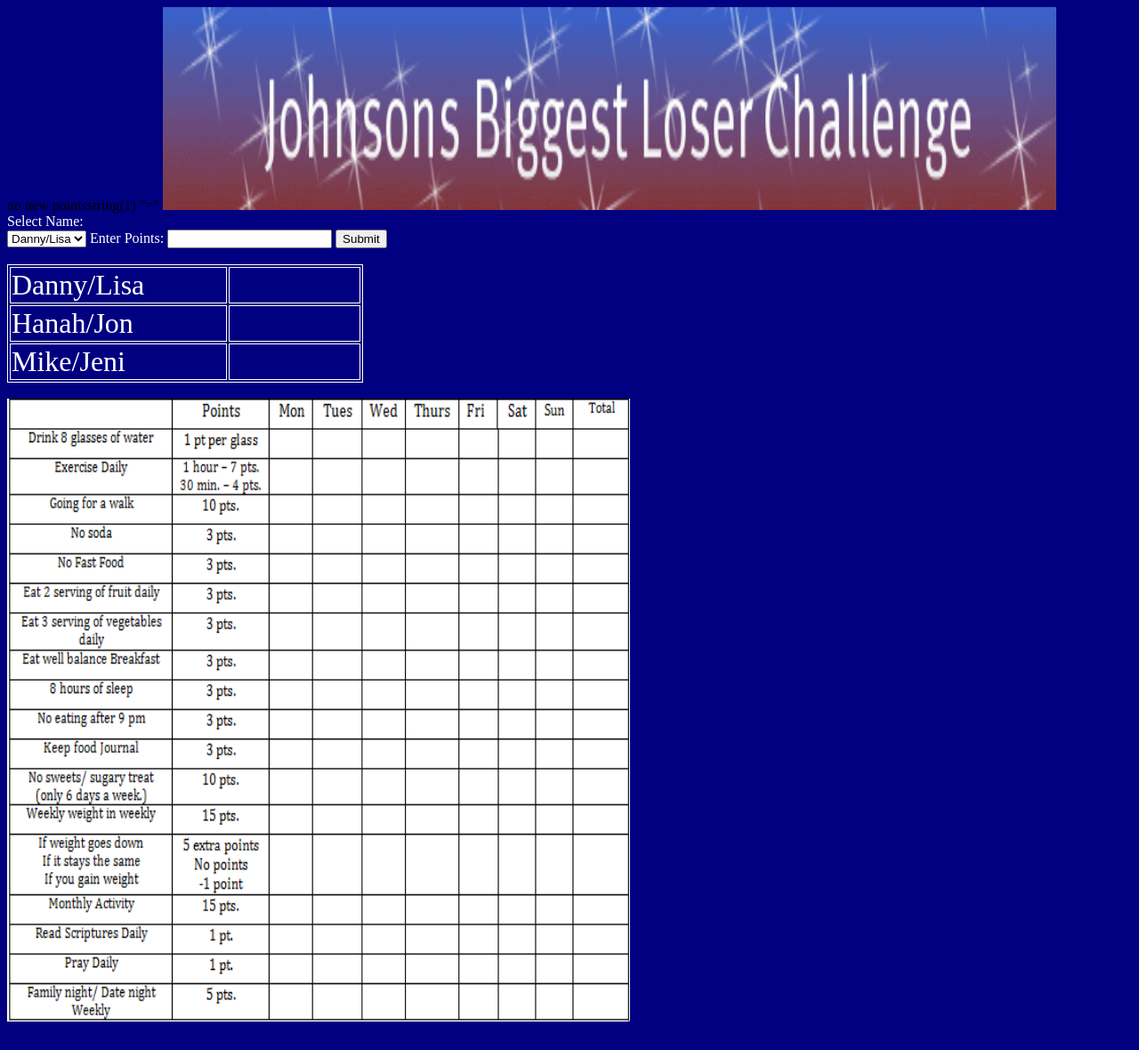
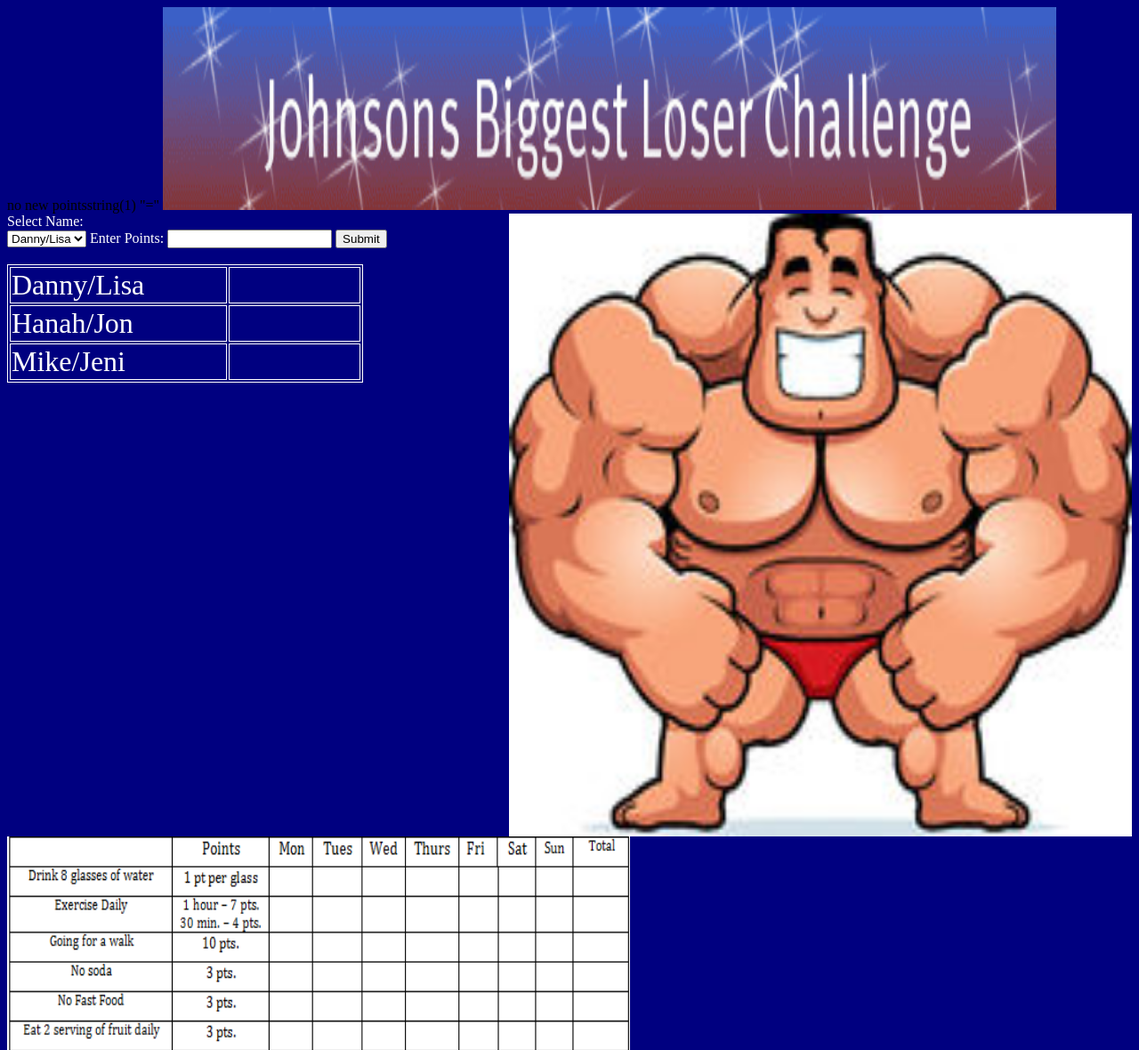
Before and after one commit to cantsee/website, a PHP site: page /chal/index.php in a window 1280 px wide. Shown: the top 1180 px of the page at 89% size. Before the commit the page ends 1148 px from the top, so only its background shows below. Run offline with PHP 8.4, Linux system fonts and the light colour scheme; data that the repository does not hold is empty.

Commit message:
no message

```diff
--- a/chal/index.php
+++ b/chal/index.php
@@ -46,6 +46,7 @@ td {
     font-size: 200%;
 }
 </style>
+<img src="style/bodybuilder.jpg" alt="bodybuilder" align="right" style="width:700px;height:700;">
 <form action="index.php" method="post">
 	<p1>Select Name: <br> </p1>
 <select name="Users">
```
Also changed, not shown: chal/style/bodybuilder.jpg (added).
